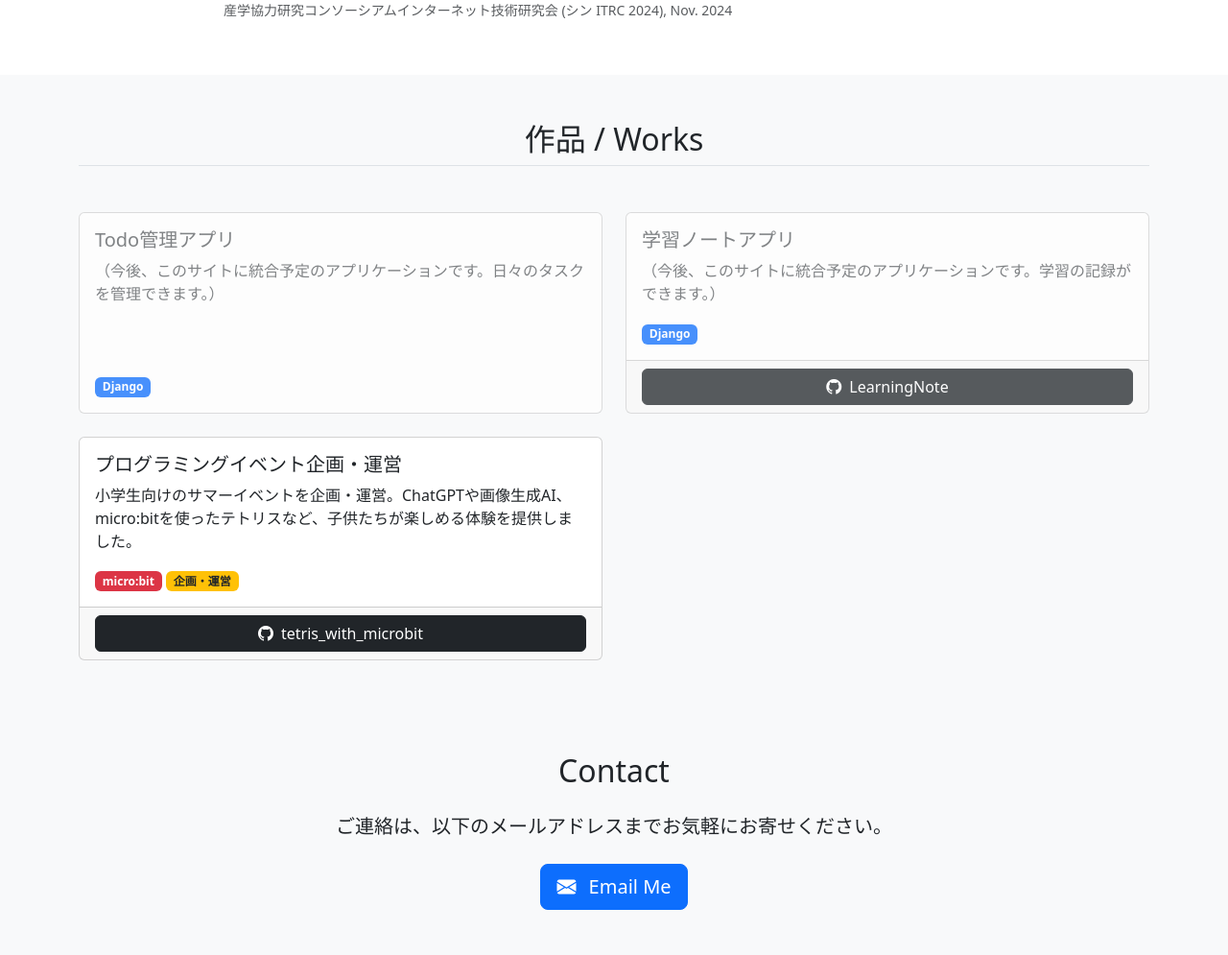
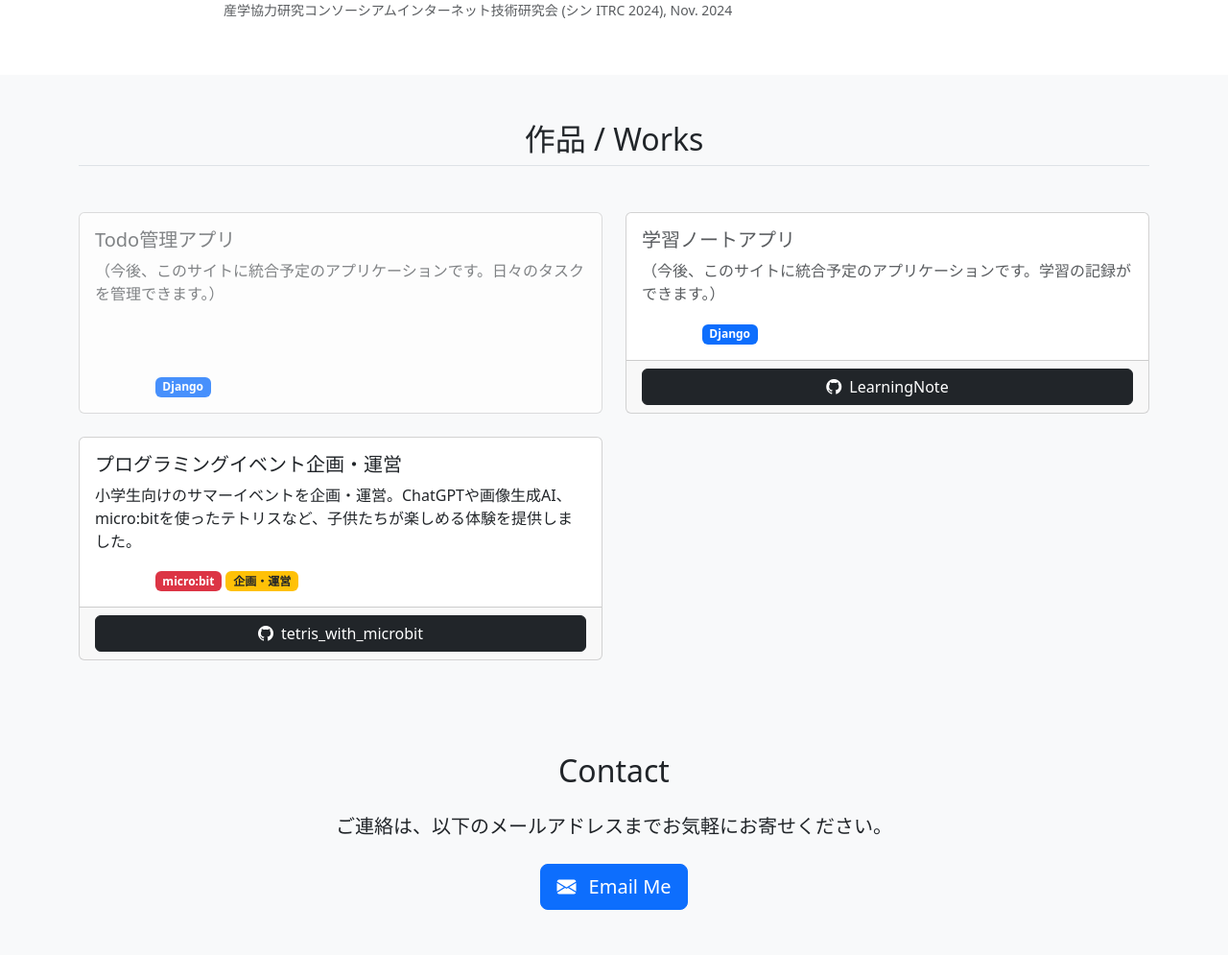
Before and after one commit to 07KazumaAoyama29/mainPage, a Django app: page / in a window 1280 px wide. Shown: the part 1612-2607 px from the top of the page at 96% size. Run offline with Django 5.2, Linux system fonts and the light colour scheme.

Commit message:
update html

```diff
--- a/mainpages/templates/mainpages/home.html
+++ b/mainpages/templates/mainpages/home.html
@@ -164,6 +164,7 @@
                         <h5 class="card-title">Todo管理アプリ</h5>
                         <p class="card-text">（今後、このサイトに統合予定のアプリケーションです。日々のタスクを管理できます。）</p>
                          <div class="mt-auto">
+                            <span class="badge bg-blue">Python</span>
                             <span class="badge bg-primary">Django</span>
                         </div>
                     </div>
@@ -171,11 +172,12 @@
             </div>
 
             <div class="col-md-6">
-                <div class="card h-100 bg-white-50 opacity-75">
+                <div class="card h-100">
                      <div class="card-body d-flex flex-column text-muted">
                         <h5 class="card-title">学習ノートアプリ</h5>
                         <p class="card-text">（今後、このサイトに統合予定のアプリケーションです。学習の記録ができます。）</p>
                         <div class="mt-auto">
+                            <span class="badge bg-blue">Python</span>
                             <span class="badge bg-primary">Django</span>
                         </div>
                     </div>
@@ -191,6 +193,7 @@
                         <h5 class="card-title">プログラミングイベント企画・運営</h5>
                         <p class="card-text">小学生向けのサマーイベントを企画・運営。ChatGPTや画像生成AI、micro:bitを使ったテトリスなど、子供たちが楽しめる体験を提供しました。</p>
                         <div class="mt-auto">
+                            <span class="badge bg-blue">Python</span>
                             <span class="badge bg-danger">micro:bit</span>
                             <span class="badge bg-warning text-dark">企画・運営</span>
                         </div>
```
